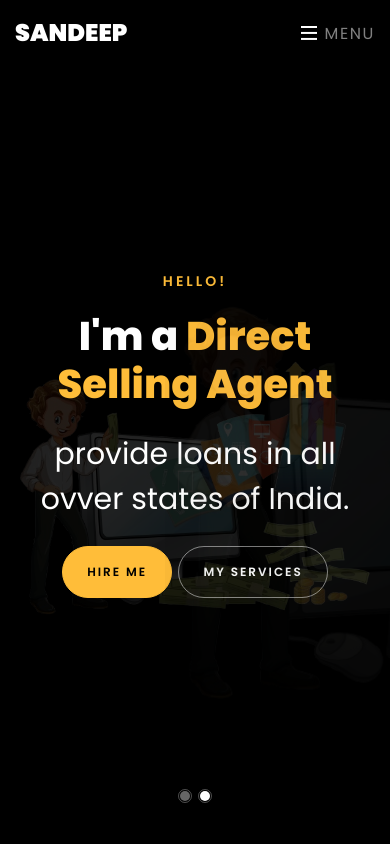
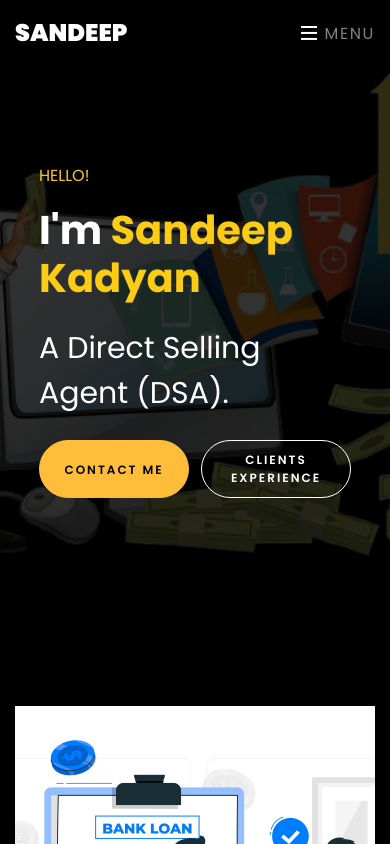
Before and after one commit to atishraoon/sandeep-loan, a plain HTML site: page index.html in a window 390 px wide. Shown: the top 844 px of the page. Drawn offline with Linux system fonts and the light colour scheme; files whose address does not match are found by name.

Commit message:
bug fix 01

```diff
--- a/index.html
+++ b/index.html
@@ -4,6 +4,8 @@
     <title>Sandeep DSA Portfolio</title>
     <meta charset="utf-8">
     <meta name="viewport" content="width=device-width, initial-scale=1, shrink-to-fit=no">
+
+
 
     <link href="https://fonts.googleapis.com/css?family=Poppins:100,200,300,400,500,600,700,800,900" rel="stylesheet">
 
@@ -48,7 +50,7 @@
 
 	  <!-- home -->
 
-    <style>
+   <!--  <style>
 		  @media (max-width: 767.98px) {
 		    .slider-item .one-third.js-fullheight.img {
 		      opacity: 0.2;
@@ -59,9 +61,10 @@
 		    }
 		  }
 		</style>
+
 	  <section id="home-section" class="hero">
 		  <div class="home-slider  owl-carousel">
-	      <div class="slider-item ">
+
 	      	<div class="overlay"></div>
 	        <div class="container">
 	          <div class="row d-md-flex no-gutters slider-text align-items-end justify-content-end" data-scrollax-parent="true">
@@ -71,8 +74,8 @@
 					              background-size: contain;
 					              background-repeat: no-repeat;
 					              background-position: center;
-              height: 400px;  /* smaller height */
-              width: 600px;">  <!-- smaller width -->
+					              height: 400px;
+					              width: 600px;">
 					    <div class="overlay"></div>
 					  </div>
 					</div>
@@ -100,8 +103,8 @@
              	 background-size: contain;
             	  background-repeat: no-repeat;
            	  	 background-position: center;
-           		  height: 400px;  /* smaller height */
-            	  width: 600px;">  <!-- smaller width -->
+           		  height: 400px;
+            	  width: 600px;">
     			<div class="overlay"></div>
  				 </div>
 
@@ -116,9 +119,196 @@
 		          </div>
 	        	</div>
 	        </div>
+
+	    </div>
+    </section> -->
+
+
+    <style>
+    .text-yellow {
+        color: #facc15 !important;
+    }
+    .bg-yellow {
+        background-color: #facc15 !important;
+    }
+    .btn-yellow {
+        background-color: #facc15;
+        color: black;
+    }
+    .btn-yellow:hover {
+        background-color: #eab308;
+        color: black;
+    }
+    .btn-outline-white:hover {
+        background-color: white;
+        color: black !important;
+    }
+    .hero-image {
+        height: 400px;
+        width: 100%;
+        max-width: 600px;
+        background-size: contain;
+        background-repeat: no-repeat;
+        background-position: center;
+        margin: 0 auto;
+    }
+    .name {
+        font-size: 50px;
+        font-weight: bolder;
+    }
+    .btn-home {
+        font-size: 15px;
+    }
+
+    /* Background with opacity */
+    .hero-section {
+        position: relative;
+        overflow: hidden;
+    }
+    .hero-bg {
+        position: absolute;
+        top: 0;
+        left: 0;
+        width: 100%;
+        height: 100%;
+        background-image: url('images/bg.png');
+        background-size: cover;
+        background-position: center;
+        opacity: 0.2;
+        z-index: -1;
+    }
+
+    /* Animation */
+    @keyframes slideUp {
+        from {
+            opacity: 0;
+            transform: translateY(50px);
+        }
+        to {
+            opacity: 1;
+            transform: translateY(0);
+        }
+    }
+    .animate-slide-up {
+        animation: slideUp 0.8s ease-out forwards;
+    }
+    .delay-1 {
+        animation-delay: 0.2s;
+    }
+    .delay-2 {
+        animation-delay: 0.4s;
+    }
+    .delay-3 {
+        animation-delay: 0.6s;
+    }
+
+    /* Responsive adjustments */
+    @media (max-width: 765px) {
+
+			.hero-image {
+           display: none;
+        }
+     }
+
+    @media (max-width: 768px) {
+        .name {
+            font-size: 36px;
+        }
+        .hero-image {
+            height: 300px;
+            margin-top: 30px;
+        }
+        .btn-home {
+            padding: 10px 20px !important;
+            font-size: 14px;
+        }
+        .container {
+            padding-top: 40px;
+            padding-bottom: 40px;
+        }
+    }
+    @media (max-width: 576px) {
+        .name {
+            font-size: 28px;
+        }
+
+        .btn-container {
+            flex-direction: row;
+            gap: 2px !important;
+        }
+        .btn-home {
+            width: 100%;
+            text-align: center;
+        }
+    }
+    @media (max-width: 425px) {
+     	.name{
+     		font-size: 40px;
+     	}
+     	.name1 {
+     		font-size: 30px;
+     	}
+     	.btnh{
+     		font-size: 12px;
+     		padding-top: 20px !important;
+     	}
+     	.btn-home{
+     		font-size: 12px;
+     	}
+
+     }
+
+     @media (max-width: 375px) {
+     	.name{
+     		font-size: 40px;
+     	}
+     	.name1 {
+     		font-size: 30px;
+     	}
+     	.btnh{
+     		font-size: 12px;
+     		padding-top: 20px !important;
+     	}
+     	.btn-home{
+     		font-size: 12px;
+     	}
+
+     }
+
+</style>
+
+<!-- home section -->
+<section class="hero-section">
+    <div class="hero-bg"></div>
+    <div class="container mt-5 mx-auto px-4 px-md-5 d-flex flex-column flex-md-row align-items-center justify-content-between py-5">
+        <div class="col-md-6 pe-md-4">
+            <p class="text-yellow text-uppercase fs-6 fw-semibold letter-spacing mb-3 animate-slide-up">
+                HELLO!
+            </p>
+            <h1 class="display-4 fw-bold mb-4 name animate-slide-up delay-1">
+                I'm <span class="text-yellow">Sandeep Kadyan</span>
+            </h1>
+            <h2 class="fs-3 mb-4 fw-normal name1 animate-slide-up delay-2">
+                A Direct Selling Agent (DSA).
+            </h2>
+            <div class="d-flex gap-3 btn-container animate-slide-up delay-3 ">
+                <a href="#contact-section" class="btnh btn btn-yellow text-uppercase fw-semibold rounded-pill btn btn-primary py-3 px-4 btn-home">
+                    Contact me
+                </a>
+                &ensp;
+                <a href="#projects-section" class="btn-home btn btn-outline-white text-white text-uppercase fw-semibold rounded-pill btn py-3 px-4 border-white">
+                    Clients Experience
+                </a>
+            </div>
+        </div>
+        <div class="col-md-6 mt-4 mt-md-0 text-center text-md-end">
+            <div class="hero-image" style="background-image: url('images/bg.png');"></div>
         </div>
     </div>
 </section>
+
+
+    <!-- ------- end of home section ----------- -->
 
     <section class="ftco-about img ftco-section ftco-no-pb" id="about-section">
     	<div class="container">
```
Also changed, not shown: css/index.html (added, +47 -0 lines), images/bg.png (renamed from images/a5bf0730-9c44-4b6a-8c32-72b6d5760d71-removebg-preview.png). Lines whose indentation alone changed are shown as unchanged.
